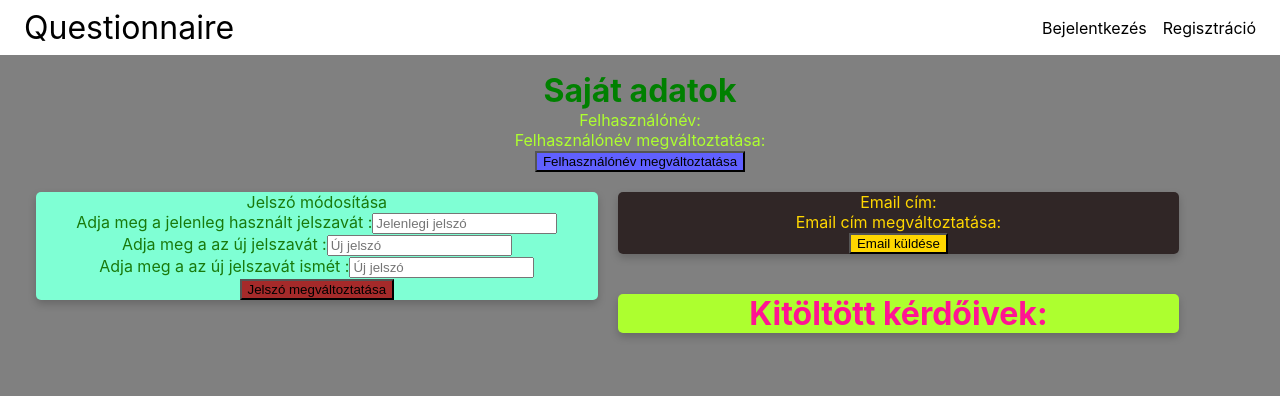
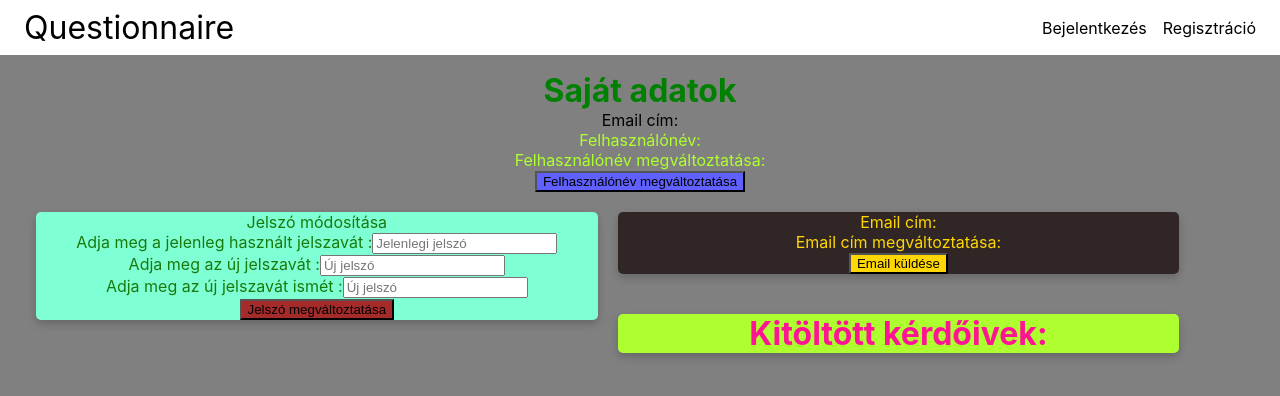
Before and after one commit to JaniITmer/Nagy-Projektmunka, a React (Create React App) app in the folder questionnaire/frontend/: page /profile in a window 1280 px wide. Shown: the top 396 px of the page. Built offline with nearby package versions, Linux system fonts and the light colour scheme.

Commit message:
hibajavítás profil oldal

```diff
--- a/questionnaire/frontend/src/App.js
+++ b/questionnaire/frontend/src/App.js
@@ -1,5 +1,6 @@
 import React, { useState } from 'react';
 import './App.css';
+import { useNavigate } from 'react-router-dom';
 import Navbar from "./Navbar";
 import Login from "./pages/Login";
 import Register from './pages/Register';
@@ -12,12 +13,17 @@ import { BrowserRouter, Route, Routes } from "react-router-dom"
 
 function App() {
   const [isLoggedIn, setLoggedIn] = useState(false);
-  const handleLogin = () => {
+  const [userEmail, setUserEmail] = useState('');
+  const navigate = useNavigate();
+
+  const handleLogin = (email) => {
     setLoggedIn(true);
+    setUserEmail(email);
   };
 
   const handleLogout = () => {
     setLoggedIn(false);
+    navigate('/');
   };
   return (
     <div>
@@ -30,7 +36,7 @@ function App() {
           <Route path="/register" element={<Register />} />
           <Route path="/my-questionnaire" element={<MyQuestonnaire />} />
           <Route path="/questionnaire/:questionId" element={<Questionnaire />} />
-          <Route path="/profile" element={<Profile />} />
+          <Route path="/profile" element={<Profile userEmail={userEmail} />} />
         </Routes>
       </div>
     </div>
--- a/questionnaire/frontend/src/Navbar.js
+++ b/questionnaire/frontend/src/Navbar.js
@@ -9,7 +9,7 @@ export default function Navbar({loggedIn, onLogout}) {
       <ul>
         {loggedIn ? (
           <>
-            <CustomLink to="/profil">Profil</CustomLink>
+            <CustomLink to="/profile">Profil</CustomLink>
             <button onClick={onLogout}>Kijelentkezés</button>
           </>
         ) : (
--- a/questionnaire/frontend/src/pages/Profile.js
+++ b/questionnaire/frontend/src/pages/Profile.js
@@ -1,18 +1,17 @@
-import React from 'react';
+import React, { useState } from 'react';
 import './styles/Profile.css';
 
+export default function Profile({ userEmail }) {
+  return (
+    <div className="profile-page">
+      <div className="szemelyes-adatok">
+        <div className="profil-adatok">
+          <h1 className="profil-cim">Saját adatok</h1>
 
+          <div className="profil-email">Email cím: {userEmail}</div>
 
-export default function Profile() {
-    return (
-        <div className='profile-page'>
-        <div className='szemelyes-adatok'>
-
-        <div className="profil-adatok">
-
-            <h1 className='profil-cim'>Saját adatok</h1>
-
-            <div className="profil-username">Felhasználónév:
+          <div className="profil-username">
+            Felhasználónév:
             <div>Felhasználónév megváltoztatása:</div>
             <div>
               <button className="namechange-btn">Felhasználónév megváltoztatása </button>
@@ -20,37 +19,35 @@ export default function Profile() {
           </div>
 
           <div className="profile-card-jelszo card">
-            <div >Jelszó módosítása</div>
+            <div>Jelszó módosítása</div>
 
-            <div >Adja meg a jelenleg használt jelszavát :
-            <input type='password' id="currentPassword" placeholder="Jelenlegi jelszó"></input>
+            <div>
+              Adja meg a jelenleg használt jelszavát :
+              <input type="password" id="currentPassword" placeholder="Jelenlegi jelszó"></input>
             </div>
-            <div >Adja meg a az új jelszavát :
-            <input type='password' id="newPassword" placeholder="Új jelszó"></input>
+            <div>
+              Adja meg az új jelszavát :
+              <input type="password" id="newPassword" placeholder="Új jelszó"></input>
             </div>
-            <div >Adja meg a az új jelszavát ismét :
-            <input type='password' id="newPasswordagain" placeholder="Új jelszó"></input>
+            <div>
+              Adja meg az új jelszavát ismét :
+              <input type="password" id="newPasswordagain" placeholder="Új jelszó"></input>
             </div>
 
-
-
-
             <div>
-
-
-             <button className="pwchange-btn">Jelszó megváltoztatása </button></div>
-             </div>
-             <div className='card profile-email'>Email cím:<div>Email cím megváltoztatása:</div>  <button className='profile-email-button'>Email küldése</button></div>
-
-            </div>
-
-            <div className="card profil-kerdoiv"> <h1>Kitöltött kérdőivek:</h1></div>
-
+              <button className="pwchange-btn">Jelszó megváltoztatása </button>
             </div>
           </div>
 
+          <div className="card profile-email">
+            Email cím:<div>Email cím megváltoztatása:</div> <button className="profile-email-button">Email küldése</button>
+          </div>
+        </div>
 
-
-
-    )
+        <div className="card profil-kerdoiv">
+          <h1>Kitöltött kérdőivek:</h1>
+        </div>
+      </div>
+    </div>
+  );
 }
```
Lines whose indentation alone changed are shown as unchanged.
